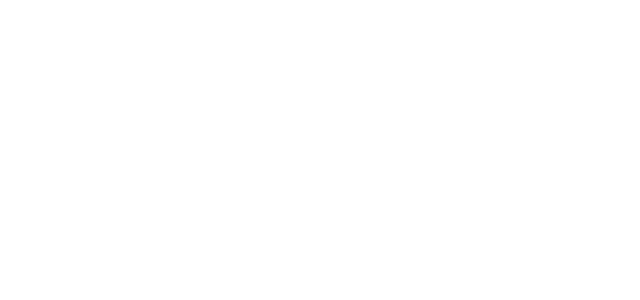
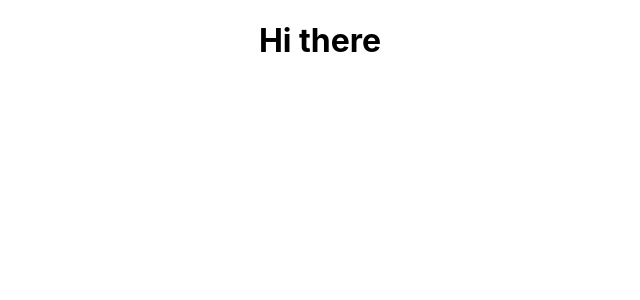
Before and after one commit to Itsapon/firstapp, a React (Create React App) app: page / in a window 1280 px wide. Shown: the top 300 px of the page, without its empty margins (320-960 px from the left). Built offline with nearby package versions, Linux system fonts and the light colour scheme.

Commit message:
added browser route, and redirect

```diff
--- a/package.json
+++ b/package.json
@@ -8,6 +8,7 @@
     "@testing-library/user-event": "^12.8.3",
     "react": "^17.0.2",
     "react-dom": "^17.0.2",
+    "react-router-dom": "^5.3.0",
     "react-scripts": "4.0.3",
     "web-vitals": "^1.1.2"
   },
--- a/src/App.js
+++ b/src/App.js
@@ -1,7 +1,13 @@
 import "./App.css";
 
 function App() {
-  return <div className="App"></div>;
+  return (
+    <div className="App">
+      <div>
+        <h1>Hi there</h1>
+      </div>
+    </div>
+  );
 }
 
 export default App;
--- a/src/index.js
+++ b/src/index.js
@@ -1,14 +1,17 @@
-import React from 'react';
-import ReactDOM from 'react-dom';
-import './index.css';
-import App from './App';
-import reportWebVitals from './reportWebVitals';
+import React from "react";
+import ReactDOM from "react-dom";
+import "./index.css";
+import App from "./App";
+import reportWebVitals from "./reportWebVitals";
+import { BrowserRouter as Router } from "react-router-dom";
 
 ReactDOM.render(
   <React.StrictMode>
-    <App />
+    <Router>
+      <App />
+    </Router>
   </React.StrictMode>,
-  document.getElementById('root')
+  document.getElementById("root")
 );
 
 // If you want to start measuring performance in your app, pass a function
```
Also changed, not shown: 2 other files (tests, documents, lock files or other folders).
